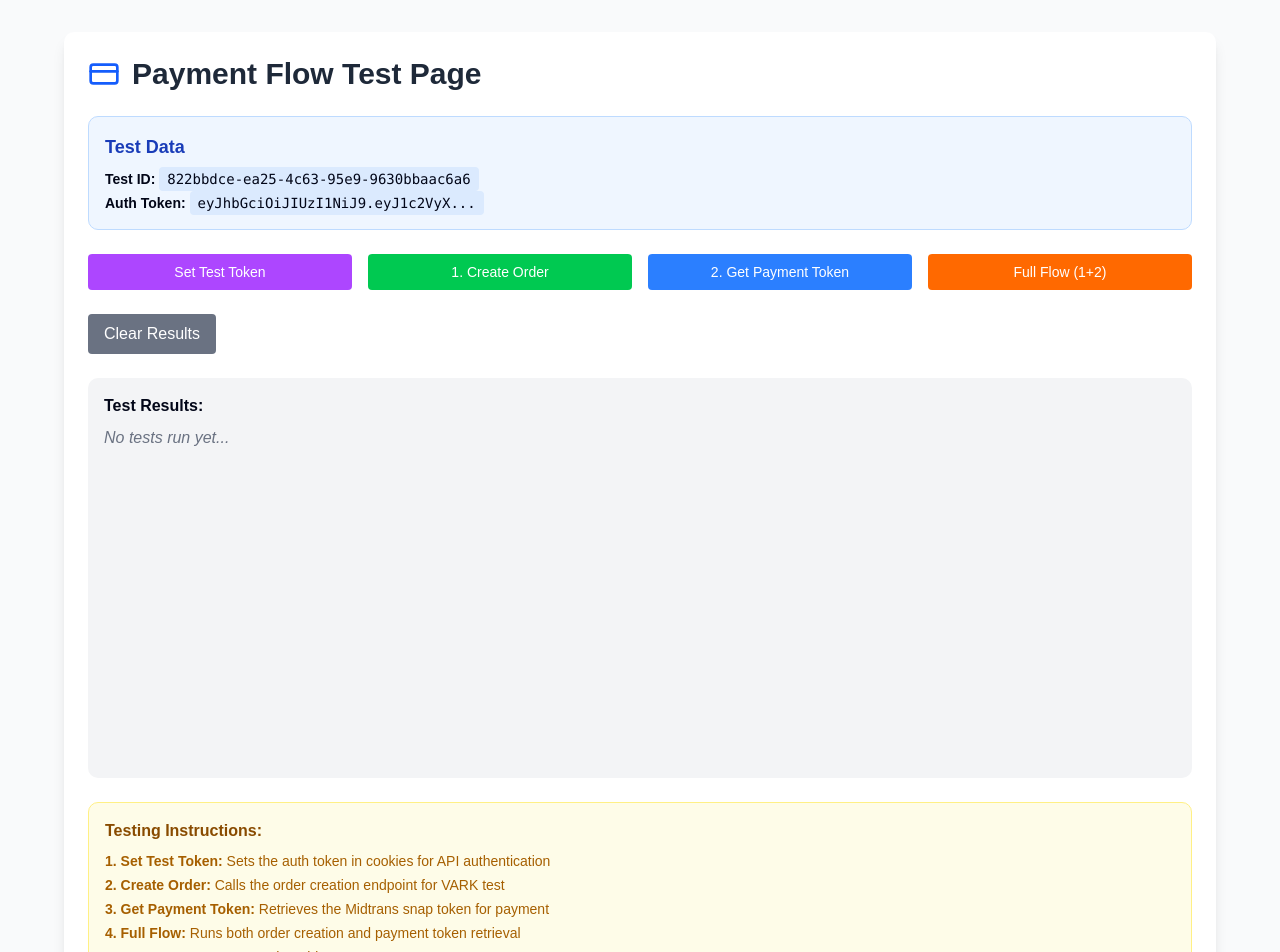
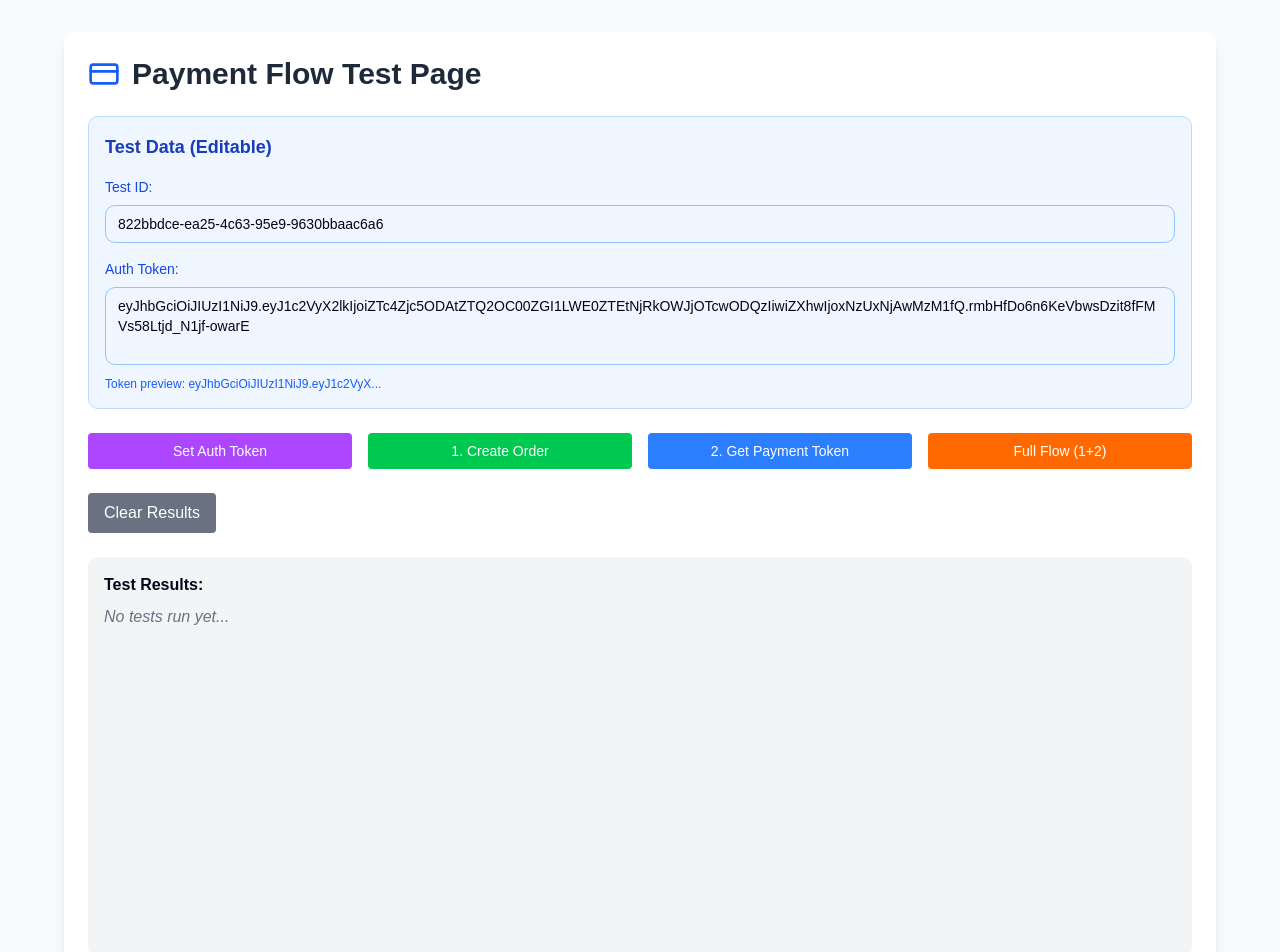
Before and after one commit to SMDV/cakravia-v0, a Next.js app: page /test-payment in a window 1280 px wide. Shown: the top 952 px of the page. Built offline with nearby package versions, Linux system fonts and the light colour scheme.

Commit message:
Update page.tsx

```diff
--- a/src/app/test-payment/page.tsx
+++ b/src/app/test-payment/page.tsx
@@ -10,9 +10,9 @@ const TestPaymentPage = () => {
   const [snapToken, setSnapToken] = useState<string | null>(null);
   const [snapUrl, setSnapUrl] = useState<string | null>(null);
 
-  // Test data - these will be used for testing
-  const TEST_TOKEN = 'eyJhbGciOiJIUzI1NiJ9.eyJ1c2VyX2lkIjoiZTc4Zjc5ODAtZTQ2OC00ZGI1LWE0ZTEtNjRkOWJjOTcwODQzIiwiZXhwIjoxNzUxNjAwMzM1fQ.rmbHfDo6n6KeVbwsDzit8fFMVs58Ltjd_N1jf-owarE';
-  const TEST_ID = '822bbdce-ea25-4c63-95e9-9630bbaac6a6';
+  // Editable test data
+  const [testToken, setTestToken] = useState('eyJhbGciOiJIUzI1NiJ9.eyJ1c2VyX2lkIjoiZTc4Zjc5ODAtZTQ2OC00ZGI1LWE0ZTEtNjRkOWJjOTcwODQzIiwiZXhwIjoxNzUxNjAwMzM1fQ.rmbHfDo6n6KeVbwsDzit8fFMVs58Ltjd_N1jf-owarE');
+  const [testId, setTestId] = useState('822bbdce-ea25-4c63-95e9-9630bbaac6a6');
 
   const addResult = (message: string) => {
     setTestResults(prev => [...prev, `${new Date().toLocaleTimeString()}: ${message}`]);
@@ -20,8 +20,8 @@ const TestPaymentPage = () => {
 
   const setTestTokenManually = () => {
     // Set the test token in cookies for API calls
-    document.cookie = `auth_token=${TEST_TOKEN}; path=/; max-age=3600`;
-    addResult(`✅ Set test token: ${TEST_TOKEN.slice(0, 20)}...`);
+    document.cookie = `auth_token=${testToken}; path=/; max-age=3600`;
+    addResult(`✅ Set test token: ${testToken.slice(0, 20)}...`);
   };
 
   const testCreateOrder = async () => {
@@ -29,7 +29,7 @@ const TestPaymentPage = () => {
     addResult('🔄 Testing order creation...');
 
     try {
-      const response = await paymentAPI.createVarkOrder(TEST_ID);
+      const response = await paymentAPI.createVarkOrder(testId);
 
       addResult(`✅ Order created successfully:`);
       addResult(`   - Order ID: ${response.data.id}`);
@@ -51,7 +51,7 @@ const TestPaymentPage = () => {
     addResult('🔄 Testing payment token retrieval...');
 
     try {
-      const response = await paymentAPI.getVarkPaymentToken(TEST_ID);
+      const response = await paymentAPI.getVarkPaymentToken(testId);
 
       addResult(`✅ Payment token retrieved:`);
       addResult(`   - Token ID: ${response.data.id}`);
@@ -86,7 +86,7 @@ const TestPaymentPage = () => {
     addResult('🚀 Testing full payment flow (Order -> Payment)...');
 
     try {
-      const result = await paymentAPI.initializeVarkPayment(TEST_ID);
+      const result = await paymentAPI.initializeVarkPayment(testId);
 
       addResult(`✅ Full payment flow completed:`);
       addResult(`📦 Order Details:`);
@@ -140,12 +140,39 @@ const TestPaymentPage = () => {
           Payment Flow Test Page
         </h1>
 
-        {/* Test Data Info */}
+        {/* Test Data Info - Now Editable */}
         <div className="mb-6 p-4 bg-blue-50 rounded-lg border border-blue-200">
-          <h2 className="text-lg font-semibold mb-2 text-blue-800">Test Data</h2>
-          <div className="space-y-1 text-sm">
-            <p><strong>Test ID:</strong> <code className="bg-blue-100 px-2 py-1 rounded">{TEST_ID}</code></p>
-            <p><strong>Auth Token:</strong> <code className="bg-blue-100 px-2 py-1 rounded">{TEST_TOKEN.slice(0, 30)}...</code></p>
+          <h2 className="text-lg font-semibold mb-4 text-blue-800">Test Data (Editable)</h2>
+
+          {/* Test ID Input */}
+          <div className="mb-4">
+            <label className="block text-sm font-medium text-blue-700 mb-2">
+              Test ID:
+            </label>
+            <input
+              type="text"
+              value={testId}
+              onChange={(e) => setTestId(e.target.value)}
+              className="w-full px-3 py-2 border border-blue-300 rounded-lg focus:ring-2 focus:ring-blue-500 focus:border-transparent text-sm font-mono"
+              placeholder="Enter test ID"
+            />
+          </div>
+
+          {/* Auth Token Input */}
+          <div>
+            <label className="block text-sm font-medium text-blue-700 mb-2">
+              Auth Token:
+            </label>
+            <textarea
+              value={testToken}
+              onChange={(e) => setTestToken(e.target.value)}
+              rows={3}
+              className="w-full px-3 py-2 border border-blue-300 rounded-lg focus:ring-2 focus:ring-blue-500 focus:border-transparent text-sm font-mono resize-none"
+              placeholder="Enter JWT token"
+            />
+            <p className="text-xs text-blue-600 mt-1">
+              Token preview: {testToken.slice(0, 30)}...
+            </p>
           </div>
         </div>
 
@@ -153,31 +180,32 @@ const TestPaymentPage = () => {
         <div className="grid grid-cols-2 md:grid-cols-4 gap-4 mb-6">
           <button
             onClick={setTestTokenManually}
-            className="px-4 py-2 bg-purple-500 text-white rounded hover:bg-purple-600 text-sm"
+            disabled={!testToken.trim()}
+            className="px-4 py-2 bg-purple-500 text-white rounded hover:bg-purple-600 disabled:opacity-50 disabled:cursor-not-allowed text-sm"
           >
-            Set Test Token
+            Set Auth Token
           </button>
 
           <button
             onClick={testCreateOrder}
-            disabled={isLoading}
-            className="px-4 py-2 bg-green-500 text-white rounded hover:bg-green-600 disabled:opacity-50 text-sm"
+            disabled={isLoading || !testId.trim()}
+            className="px-4 py-2 bg-green-500 text-white rounded hover:bg-green-600 disabled:opacity-50 disabled:cursor-not-allowed text-sm"
           >
             1. Create Order
           </button>
 
           <button
             onClick={testGetPaymentToken}
-            disabled={isLoading}
-            className="px-4 py-2 bg-blue-500 text-white rounded hover:bg-blue-600 disabled:opacity-50 text-sm"
+            disabled={isLoading || !testId.trim()}
+            className="px-4 py-2 bg-blue-500 text-white rounded hover:bg-blue-600 disabled:opacity-50 disabled:cursor-not-allowed text-sm"
           >
             2. Get Payment Token
           </button>
 
           <button
             onClick={testFullPaymentFlow}
-            disabled={isLoading}
-            className="px-4 py-2 bg-orange-500 text-white rounded hover:bg-orange-600 disabled:opacity-50 text-sm"
+            disabled={isLoading || !testId.trim()}
+            className="px-4 py-2 bg-orange-500 text-white rounded hover:bg-orange-600 disabled:opacity-50 disabled:cursor-not-allowed text-sm"
           >
             Full Flow (1+2)
           </button>
@@ -246,11 +274,12 @@ const TestPaymentPage = () => {
         <div className="mt-6 p-4 bg-yellow-50 rounded-lg border border-yellow-200">
           <h4 className="font-semibold text-yellow-800 mb-2">Testing Instructions:</h4>
           <ul className="text-sm text-yellow-700 space-y-1">
-            <li><strong>1. Set Test Token:</strong> Sets the auth token in cookies for API authentication</li>
-            <li><strong>2. Create Order:</strong> Calls the order creation endpoint for VARK test</li>
-            <li><strong>3. Get Payment Token:</strong> Retrieves the Midtrans snap token for payment</li>
-            <li><strong>4. Full Flow:</strong> Runs both order creation and payment token retrieval</li>
-            <li><strong>5. Open Payment:</strong> Opens the Midtrans Snap payment page</li>
+            <li><strong>1. Edit Test Data:</strong> Update the Test ID and Auth Token fields above as needed</li>
+            <li><strong>2. Set Auth Token:</strong> Sets the auth token in cookies for API authentication</li>
+            <li><strong>3. Create Order:</strong> Calls the order creation endpoint for VARK test</li>
+            <li><strong>4. Get Payment Token:</strong> Retrieves the Midtrans snap token for payment</li>
+            <li><strong>5. Full Flow:</strong> Runs both order creation and payment token retrieval</li>
+            <li><strong>6. Open Payment:</strong> Opens the Midtrans Snap payment page</li>
           </ul>
         </div>
 
```
